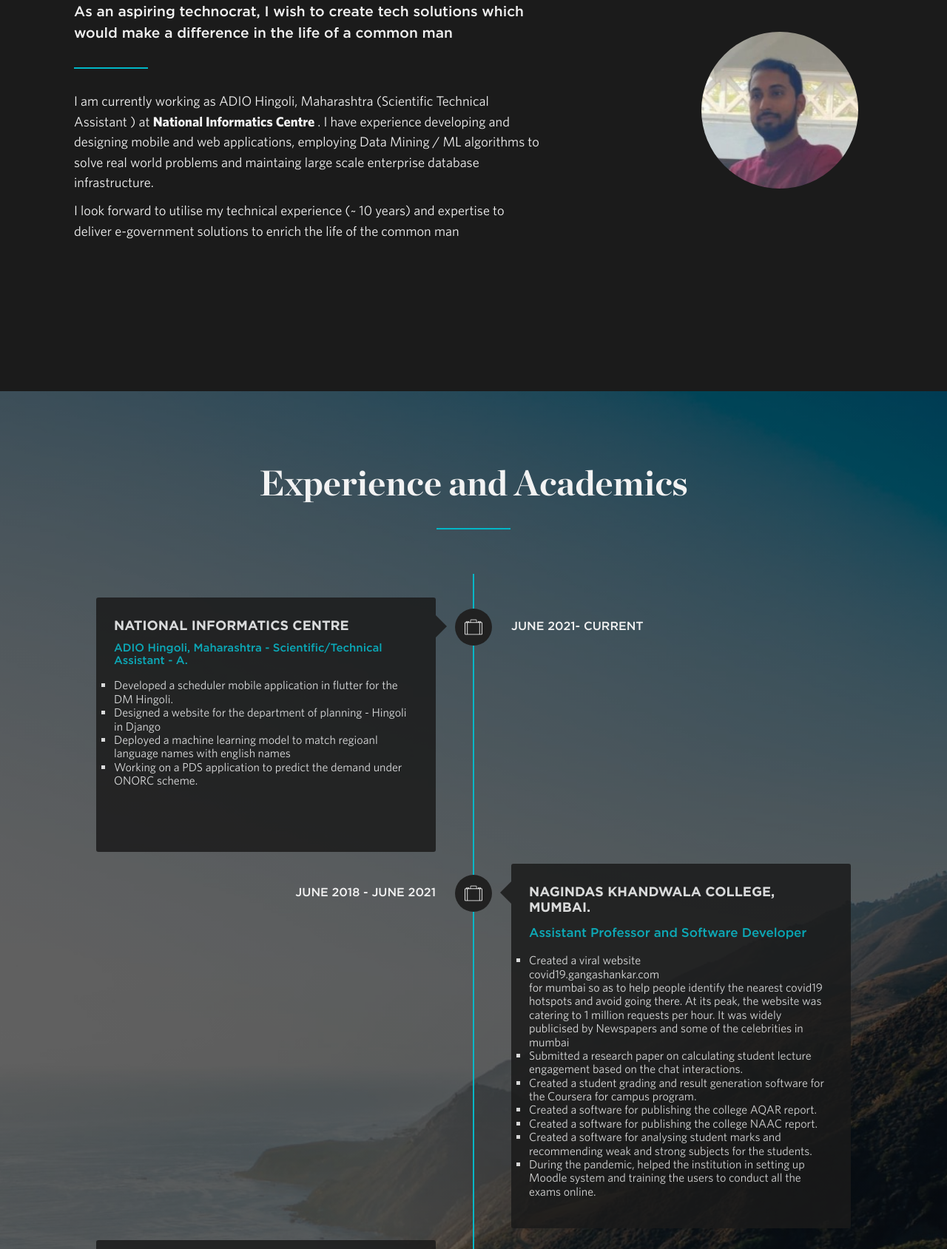
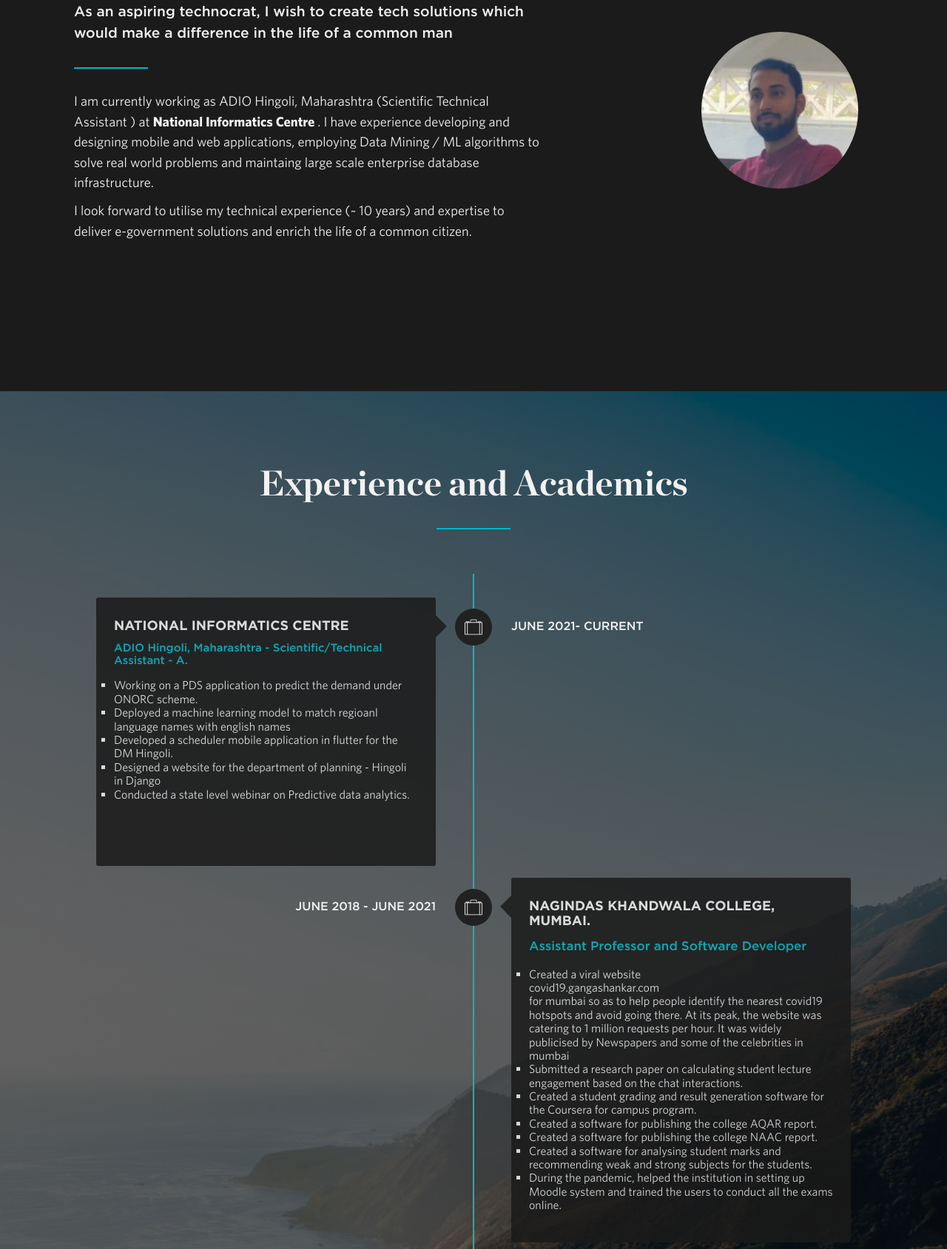
Before and after one commit to GbotAI/ResumeSite, a website: page index.html in a window 1280 px wide. Shown: the part 999-2688 px from the top of the page at 74% size. Drawn offline with nearby package versions, Linux system fonts and the light colour scheme; a script that the page names is missing.

Commit message:
Edited final Resume

```diff
--- a/index.html
+++ b/index.html
@@ -93,7 +93,7 @@
                     <img class="headshot" src="img/headshot.jpg" alt="headshot">
                     <div class="about-text-wrapper">
                         <p class="about-text">I am currently working as ADIO Hingoli, Maharashtra (Scientific Technical Assistant ) at <strong> National Informatics Centre </strong>. I have experience developing and designing mobile and web applications, employing Data Mining / ML algorithms to solve real world problems and maintaing large scale enterprise database infrastructure. </p>
-                        <p class="about-text">I look forward to utilise my technical experience (~ 10 years) and expertise to deliver e-government solutions to enrich the life of the common man </p>
+                        <p class="about-text">I look forward to utilise my technical experience (~ 10 years) and expertise to deliver e-government solutions and enrich the life of a common citizen. </p>
 
                     </div>
                 </div>
@@ -119,14 +119,21 @@
                                 <p class="job-desc">
 
                                     <ul style="list-style-type:square">
+                                        <li>Working on a PDS application to predict the demand under ONORC scheme.
+                                        </li>
+                                        <li>Deployed a machine learning model to match regioanl language names with english names
+                                        </li>
                                     	<li>
                                     Developed a scheduler mobile application in flutter for the DM Hingoli. </li>
                                     <li>
                                     Designed a website for the department of planning - Hingoli in Django
                                     </li>
-                                     <li>Deployed a machine learning model to match regioanl language names with english names
-                                     </li> <li>Working on a PDS application to predict the demand under ONORC scheme.
-                                     </li>
+
+
+                                     <li>Conducted a state level webinar on Predictive data analytics.
+                                    </li>
+
+
                                     </ul>
 
                                     <br/><br/>
@@ -161,7 +168,7 @@
                                      </li> <li>Created a software for analysing student marks and recommending weak and strong subjects for the students.
                                      </li>
                                      <li>
-                                     	During the pandemic, helped the institution in setting up Moodle system and training the users to conduct all the exams online.
+                                     	During the pandemic, helped the institution in setting up Moodle system and trained the users to conduct all the exams online.
                                      	</li>
                                     </ul>
                                 </p>
@@ -524,7 +531,7 @@
                 <li class="soc-item"><a href="https://www.linkedin.com/in/Gangashankar/" target="_blank" class="icon linkedin" title="linkedin"><img src="img/icons/linkedin.svg" alt="linkedin"></a></li>
             </ul> -->
             <div class="copyright-wrapper center">
-                <p><br><br><br><br>&copy;&nbsp;&nbsp;Gangashankar Singh 2020</p>
+                <p><br><br><br><br>&copy;&nbsp;&nbsp;Gangashankar Singh 2021</p>
             </div>
         </div>
     </section>
```
